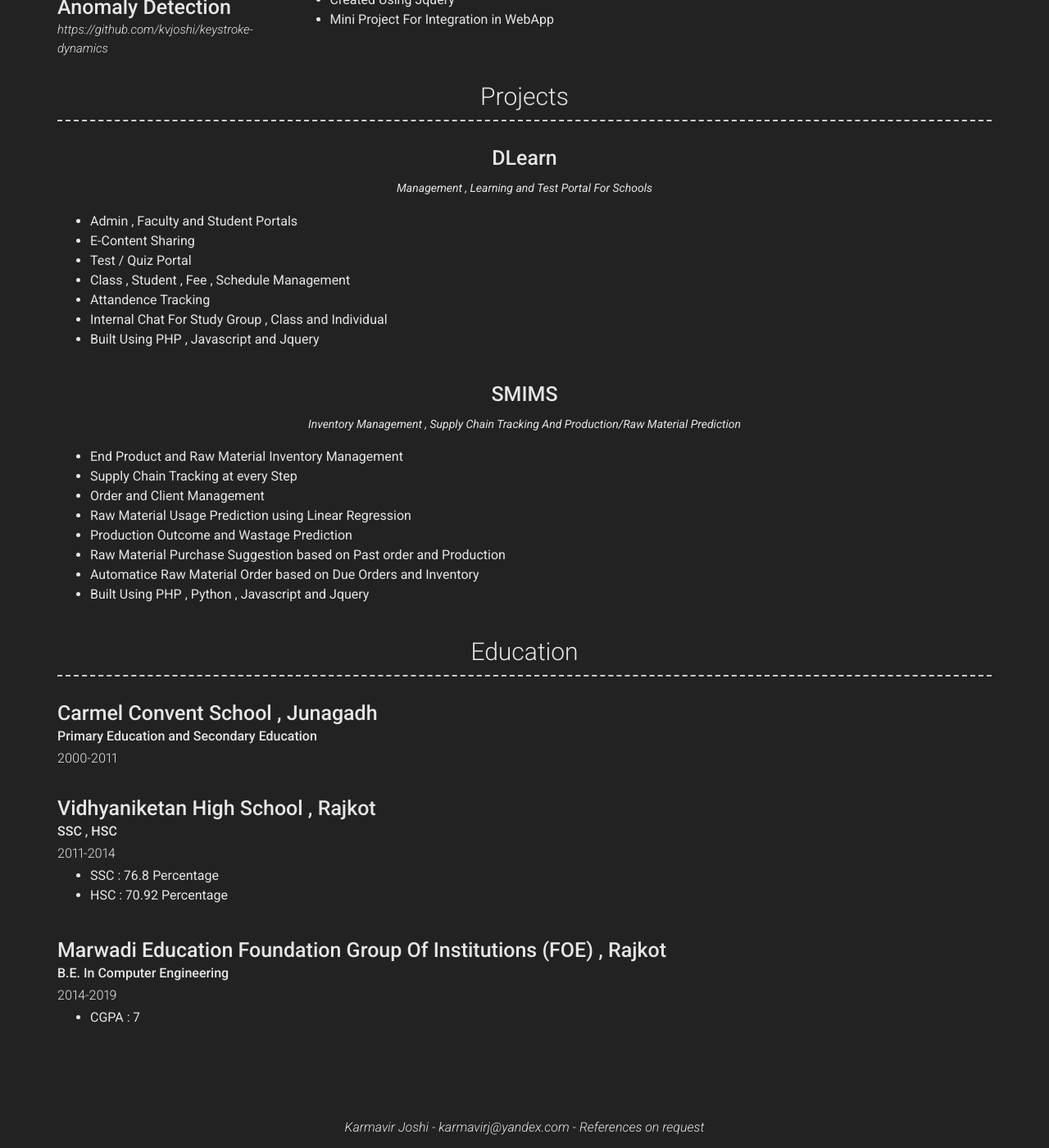
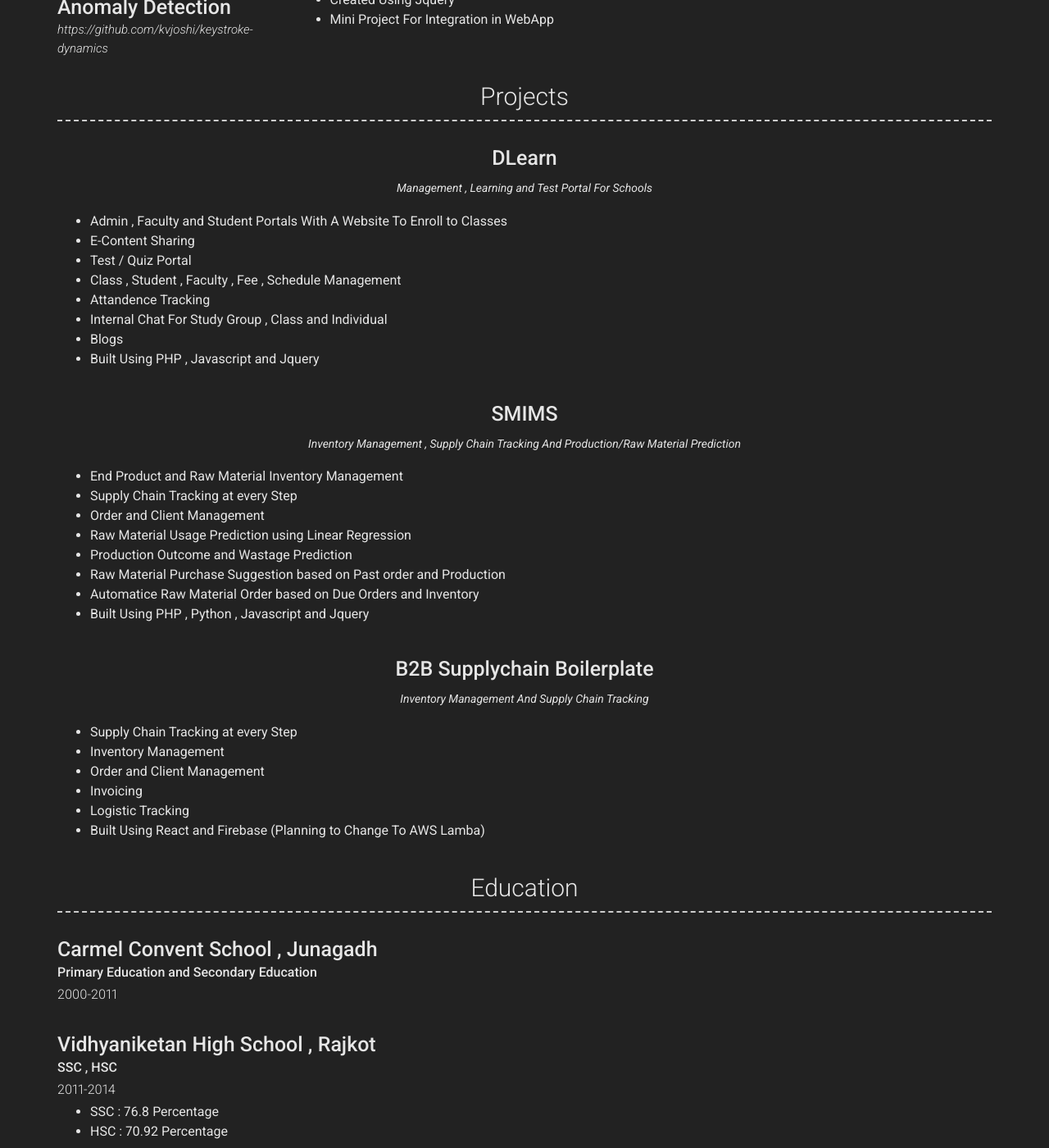
Before and after one commit to kvjoshi/kvjoshi.github.io, a Jekyll site: the page built from index.md, in a window 1280 px wide and 1400 px high, scrolled down 1251 px. Shown: the whole window at 82% size. Built offline with Jekyll 4.4.1, drawn with Linux system fonts in a browser that asks for light colours; nearby versions of some CDN libraries.

Commit message:
Update projects.yml

```diff
--- a/_data/projects.yml
+++ b/_data/projects.yml
@@ -5,12 +5,13 @@
   quote: >
     Management , Learning and Test Portal For Schools
   description: | # this will include new lines to allow paragraphs
-    * Admin , Faculty and Student Portals
+    * Admin , Faculty and Student Portals With A Website To Enroll to Classes
     * E-Content Sharing
     * Test / Quiz Portal
-    * Class , Student , Fee , Schedule Management
+    * Class , Student , Faculty , Fee , Schedule Management
     * Attandence Tracking
     * Internal Chat For Study Group , Class and Individual
+    * Blogs
     * Built Using PHP , Javascript and Jquery
 
 - layout: top-middle
@@ -27,3 +28,16 @@
     * Raw Material Purchase Suggestion based on Past order and Production
     * Automatice Raw Material Order based on Due Orders and Inventory
     * Built Using PHP , Python , Javascript and Jquery
+
+- layout: top-middle
+  name: B2B Supplychain Boilerplate
+
+  quote: >
+    Inventory Management And Supply Chain Tracking
+  description: | # this will include new lines to allow paragraphs
+    * Supply Chain Tracking at every Step
+    * Inventory Management
+    * Order and Client Management
+    * Invoicing
+    * Logistic Tracking
+    * Built Using React and Firebase (Planning to Change To AWS Lamba)
```
